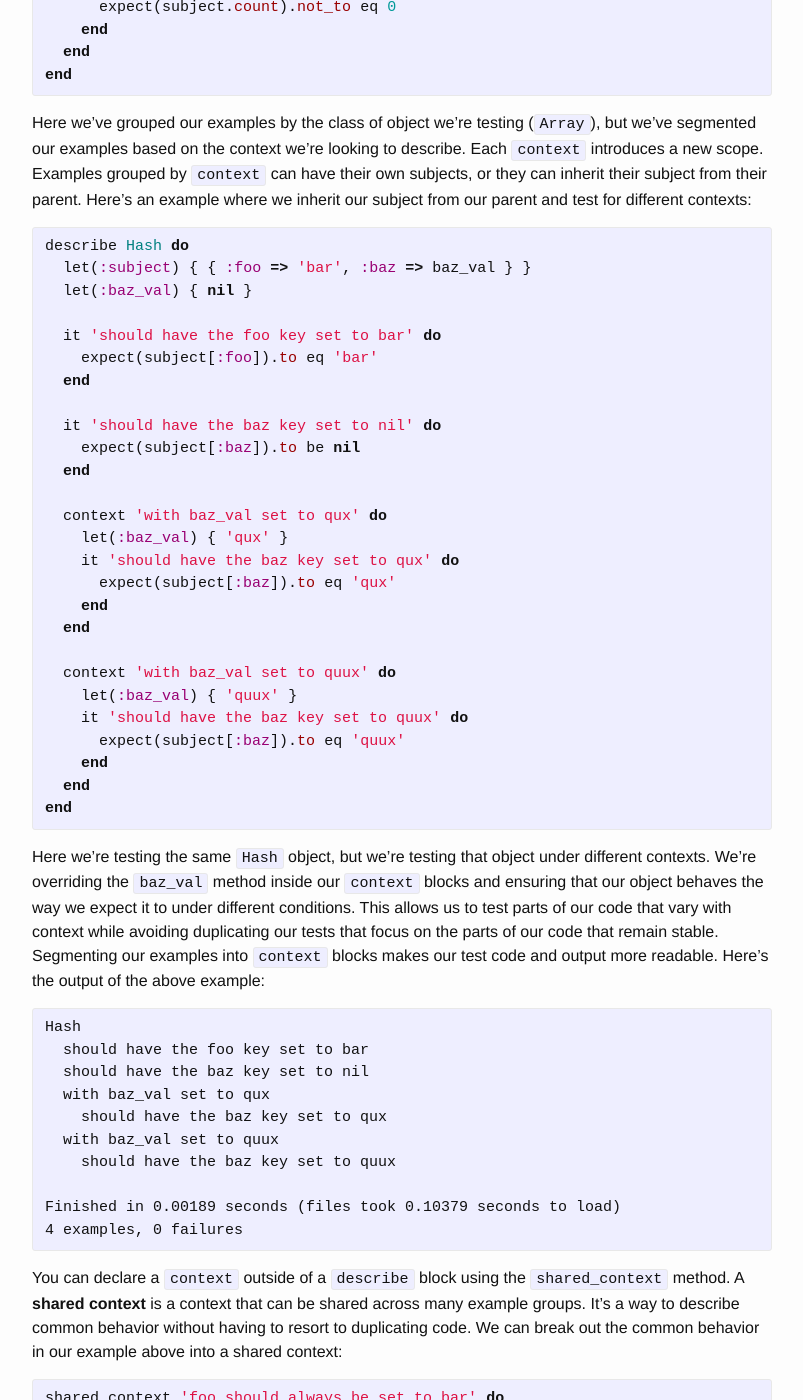
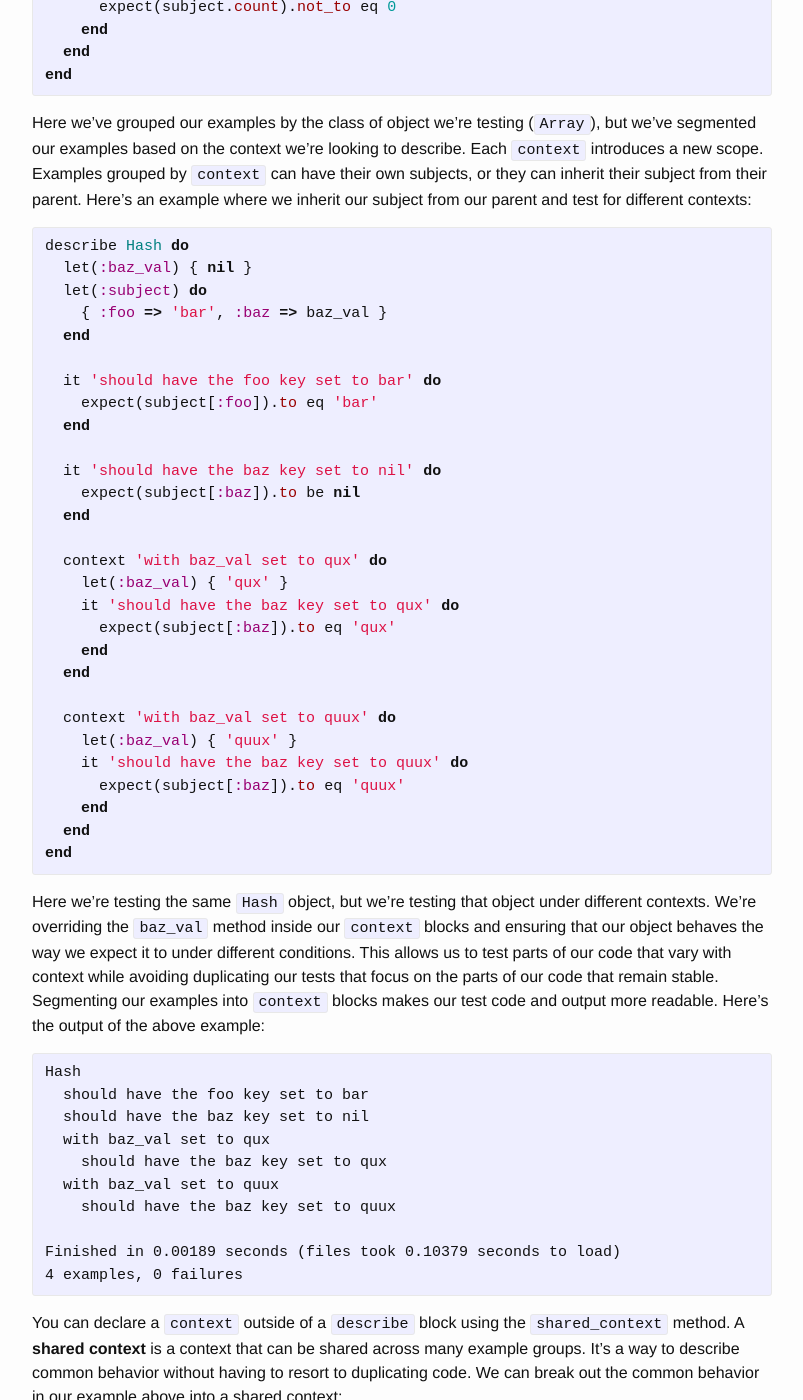
Before and after one commit to danzilio/danzilio.github.io, a Jekyll site: the page built from _posts/2016-02-05-rspec-for-ops-part-1-essentials.md, in a window 1280 px wide and 1400 px high, scrolled down 4778 px. Shown: the whole window, without its empty margins (238-1041 px from the left). Built offline with Jekyll 4.4.1, drawn with Linux system fonts in a browser that asks for light colours; comment, search, counter and statistics services are not loaded; some of the changed text lies outside the part shown.

Commit message:
Can't properly escape liquid tag inside markdown!

````diff
--- a/_posts/2016-02-05-rspec-for-ops-part-1-essentials.md
+++ b/_posts/2016-02-05-rspec-for-ops-part-1-essentials.md
@@ -181,8 +181,10 @@ Here we've grouped our examples by the class of object we're testing (`Array`),
 
 ```ruby
 describe Hash do
-  let(:subject) { { :foo => 'bar', :baz => baz_val } }
   let(:baz_val) { nil }
+  let(:subject) do
+    { :foo => 'bar', :baz => baz_val }
+  end
 
   it 'should have the foo key set to bar' do
     expect(subject[:foo]).to eq 'bar'
@@ -233,8 +235,10 @@ shared_context 'foo should always be set to bar' do
 end
 
 describe Hash do
-  let(:subject) {{ :foo => 'bar', :baz => baz_val }}
   let(:baz_val) { nil }
+  let(:subject) do
+    { :foo => 'bar', :baz => baz_val }
+  end
 
   include_context 'foo should always be set to bar'
 
````
